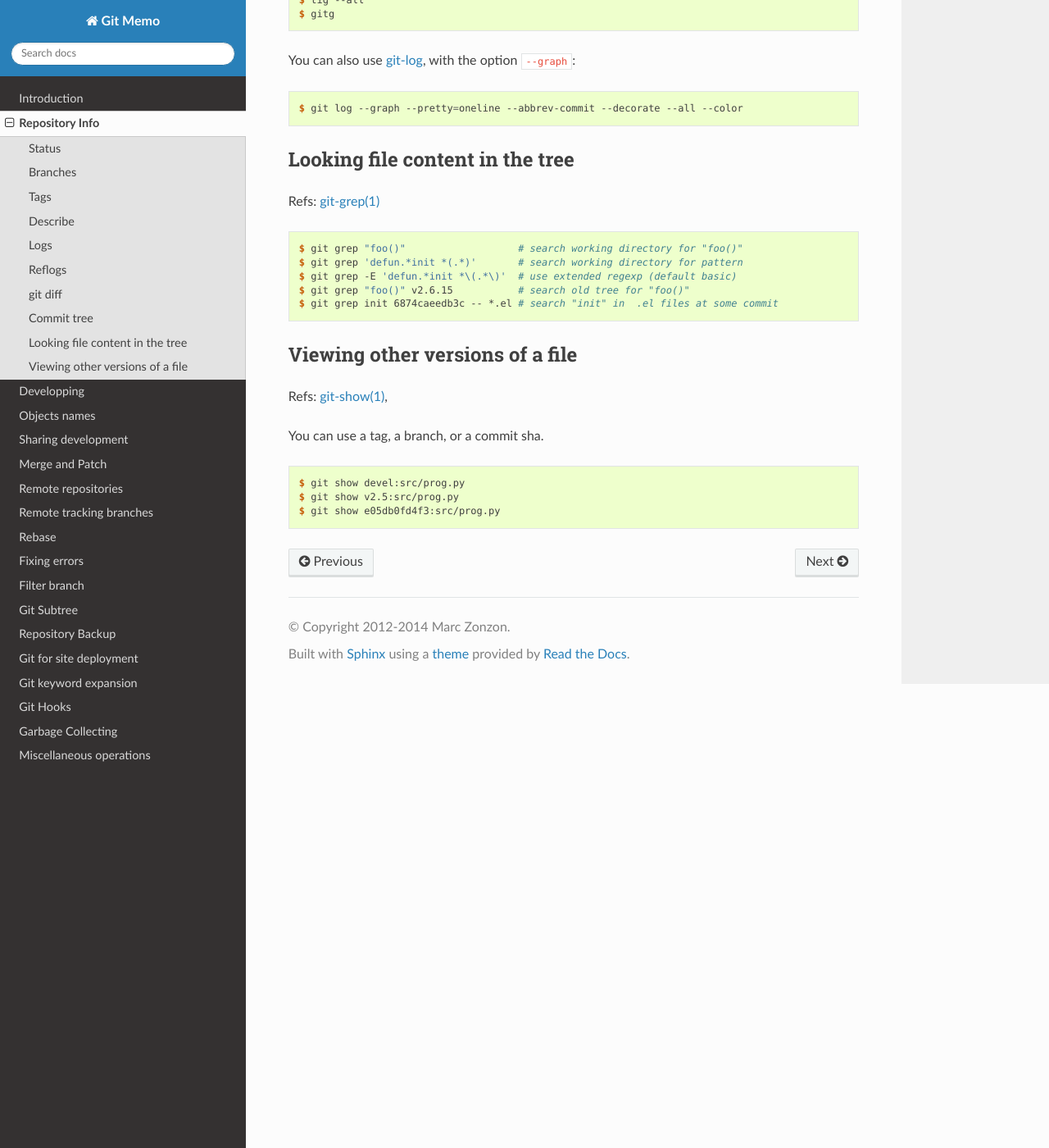
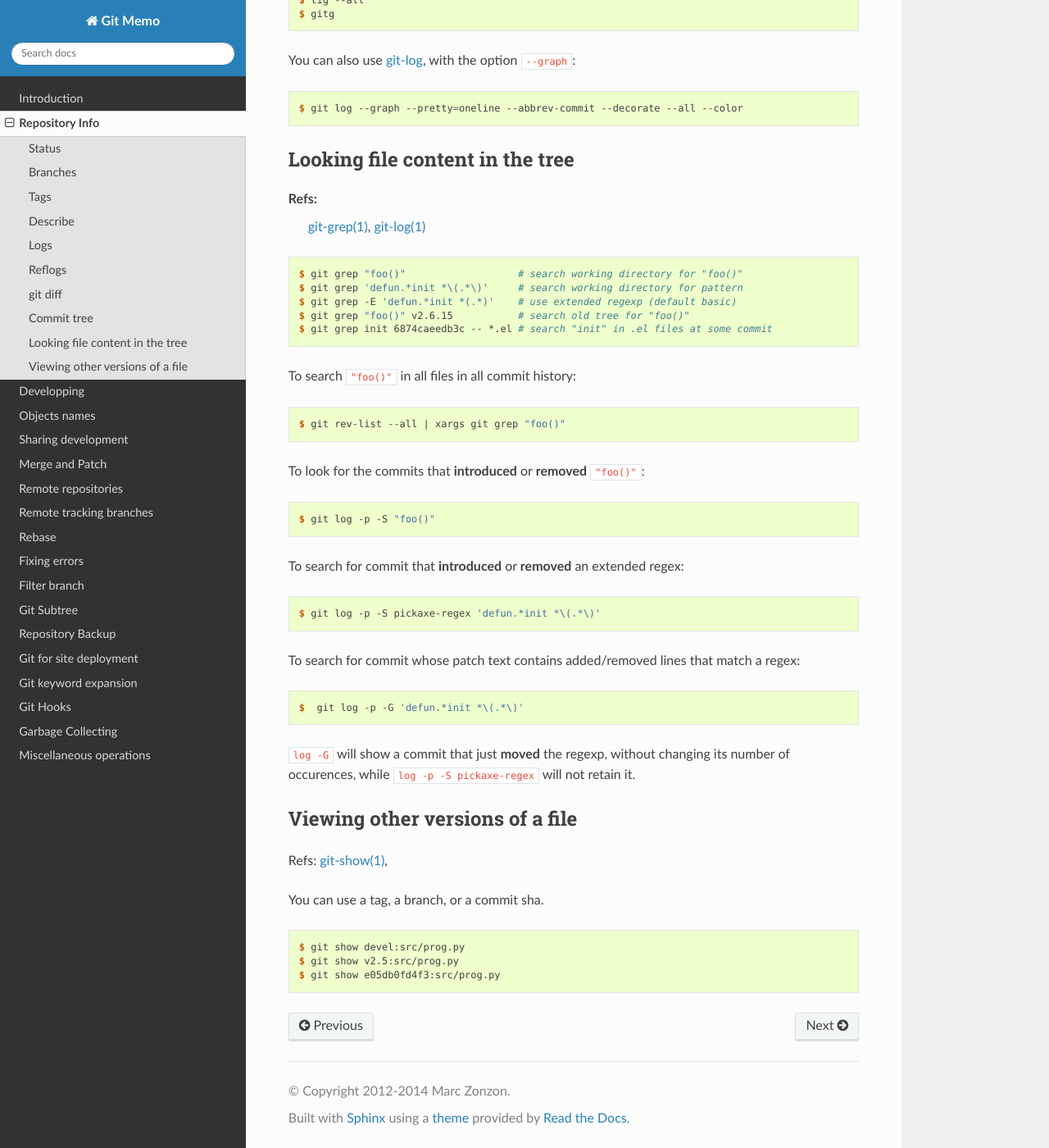
Before and after one commit to marczz/git-memo, a Sphinx documentation site: the page built from source/git_info.rst, in a window 1280 px wide and 1400 px high, scrolled down 5639 px. Shown: the whole window at 82% size. Built offline with Sphinx 7.4.7 and the Read the Docs theme 2.0.0, drawn with Linux system fonts in a browser that asks for light colours.

Commit message:
git_info.rst: more on "git grep".

```diff
--- a/source/git_info.rst
+++ b/source/git_info.rst
@@ -1,5 +1,6 @@
 Repository Info
 ===============
+
 Ref: :gitdoc:`git tutorial <gittutorial.html>`
     :gitdoc:`Git User Manual <user-manual.html>`
 
@@ -327,19 +328,42 @@ You can also use :gitdoc:`git-log <git-log.html>`, with the option ``--graph``::
 
 ..  index::
     !single: git;grep
+    single: git;log
 
 Looking file content in the tree
 --------------------------------
-Refs:  :gitdoc:`git-grep(1) <git-grep.html>`
+Refs:
+    :gitdoc:`git-grep(1) <git-grep.html>`,
+    :gitdoc:`git-log(1) <git-log.html>`
 
 ::
 
     $ git grep "foo()"                   # search working directory for "foo()"
-    $ git grep 'defun.*init *(.*)'       # search working directory for pattern
-    $ git grep -E 'defun.*init *\(.*\)'  # use extended regexp (default basic)
+    $ git grep 'defun.*init *\(.*\)'     # search working directory for pattern
+    $ git grep -E 'defun.*init *(.*)'    # use extended regexp (default basic)
     $ git grep "foo()" v2.6.15           # search old tree for "foo()"
-    $ git grep init 6874caeedb3c -- *.el # search "init" in  .el files at some commit
+    $ git grep init 6874caeedb3c -- *.el # search "init" in .el files at some commit
 
+To search ``"foo()"`` in all files in all commit history::
+
+    $ git rev-list --all | xargs git grep "foo()"
+
+To look for the commits that **introduced** or **removed** ``"foo()"``::
+
+    $ git log -p -S "foo()"
+
+To search for commit that  **introduced** or **removed** an extended regex::
+
+    $ git log -p -S pickaxe-regex 'defun.*init *\(.*\)'
+
+To search for commit whose patch text contains added/removed lines that match
+a regex::
+
+    $  git log -p -G 'defun.*init *\(.*\)'
+
+``log -G`` will show a commit that just **moved** the regexp,
+without changing its number of occurences, while ``log -p -S pickaxe-regex``
+will not retain it.
 
 ..  index::
     !single: git;show
```
